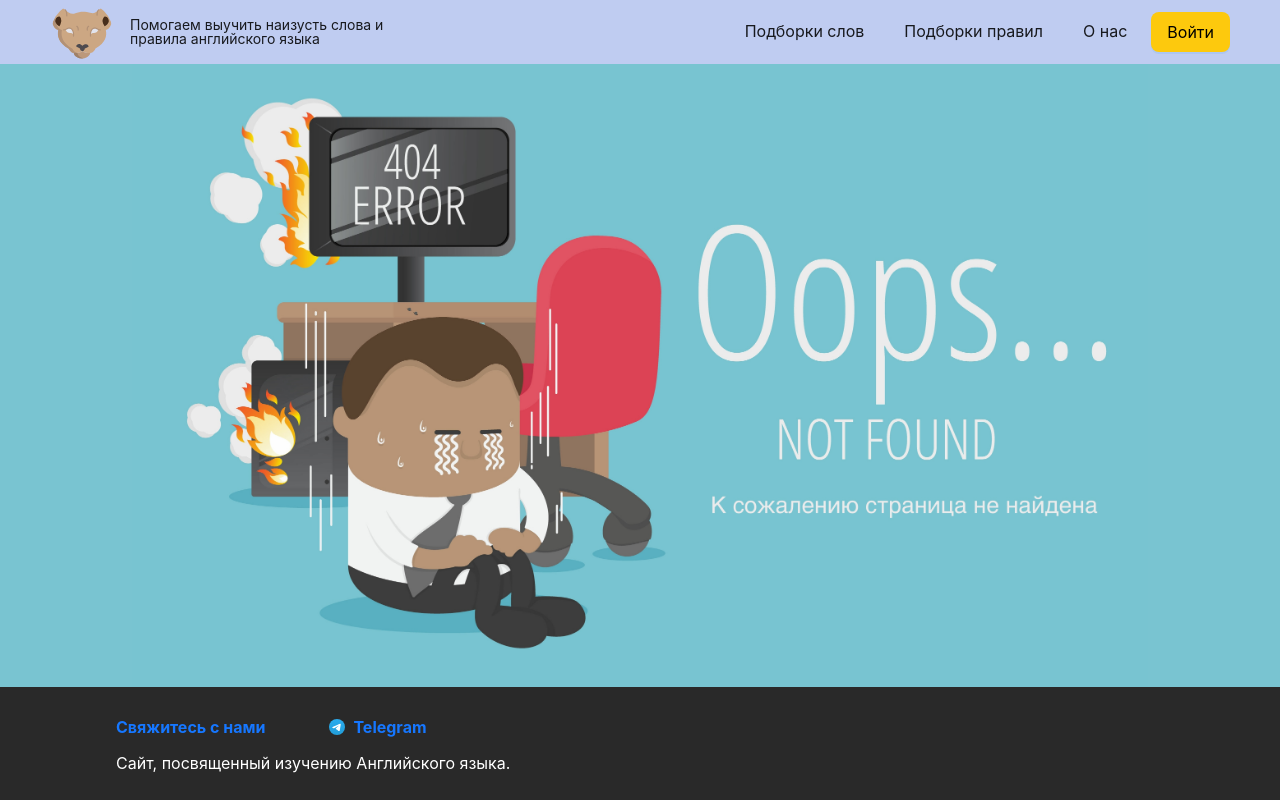
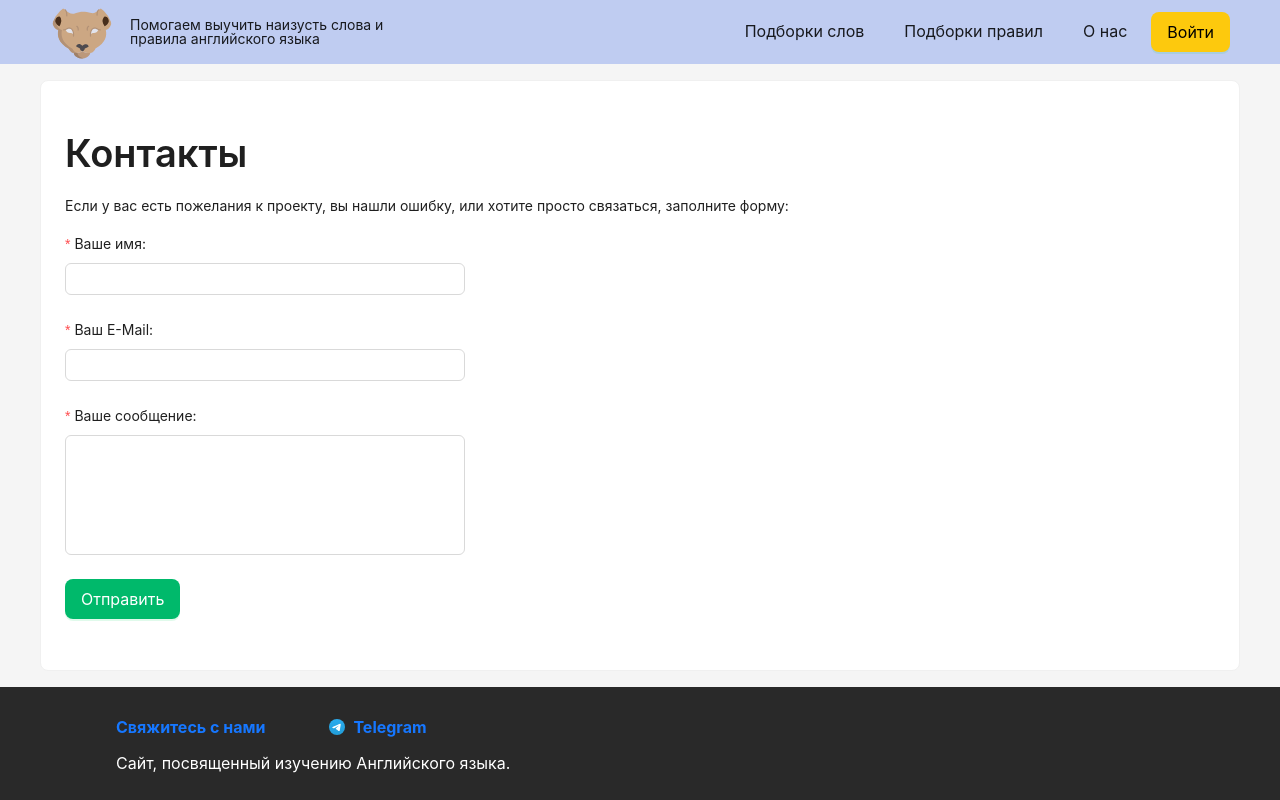
Before and after one commit to avidin91/engleo, a React app: page /contact-us in a window 1280 px wide. Built offline with nearby package versions, Linux system fonts and the light colour scheme.

Commit message:
added new pages and functional

```diff
--- a/src/app/index.tsx
+++ b/src/app/index.tsx
@@ -1,5 +1,4 @@
 import React from 'react';
-import { Helmet } from 'react-helmet';
 import { ConfigProvider } from 'antd';
 import Main from '../pages/main';
 import './styles.css';
@@ -7,9 +6,6 @@ import './styles.css';
 const App = () => {
 	return (
 		<>
-			{/*<Helmet>*/}
-			{/*	<title>My Title1</title>*/}
-			{/*</Helmet>*/}
 			<ConfigProvider
 				theme={{
 					components: {
--- a/src/index.tsx
+++ b/src/index.tsx
@@ -6,6 +6,7 @@ import NotFound from './pages/not-found';
 import WordCompilations from './pages/wordCompilations';
 import Info from './pages/info';
 import About from './pages/about';
+import ContactUs from './pages/contact-us';
 
 const router = createBrowserRouter([
 	{
@@ -25,6 +26,10 @@ const router = createBrowserRouter([
 				path: 'about',
 				element: <About />,
 			},
+			{
+				path: 'contact-us',
+				element: <ContactUs />,
+			},
 		],
 	},
 ]);
--- /dev/null
+++ b/src/pages/contact-us/index.tsx
@@ -0,0 +1,84 @@
+import React from 'react';
+import { Button, Card, Flex, Form, FormProps, Input, Typography } from 'antd';
+import { minHeight } from '../../shared/constants/constants';
+import TextArea from 'antd/es/input/TextArea';
+
+const { Title, Text } = Typography;
+
+type FieldType = {
+	username: string;
+	email: string;
+	message: string;
+};
+
+const onFinish: FormProps<FieldType>['onFinish'] = (values) => {
+	console.log('Success:', values);
+};
+
+const onFinishFailed: FormProps<FieldType>['onFinishFailed'] = (errorInfo) => {
+	console.log('Failed:', errorInfo);
+};
+
+const ContactUs = () => {
+	return (
+		<Flex
+			vertical
+			style={{
+				width: 1200,
+				margin: '0 auto',
+				padding: '16px 0',
+				minHeight,
+			}}
+		>
+			<Card style={{ minHeight: `calc(${minHeight} - 32px)` }}>
+				<Title>Контакты</Title>
+				<Flex vertical gap={16}>
+					<Text>
+						Если у вас есть пожелания к проекту, вы нашли ошибку, или хотите просто
+						связаться, заполните форму:
+					</Text>
+					<Form
+						layout="vertical"
+						onFinish={onFinish}
+						onFinishFailed={onFinishFailed}
+						style={{ maxWidth: 600 }}
+						wrapperCol={{ span: 16 }}
+					>
+						<Form.Item<FieldType>
+							label="Ваше имя:"
+							name="username"
+							rules={[{ required: true, message: 'Пожалуйста введите ваше имя!' }]}
+						>
+							<Input />
+						</Form.Item>
+						<Form.Item<FieldType>
+							label="Ваш E-Mail:"
+							name="email"
+							rules={[
+								{
+									required: true,
+									message: 'Пожалуйста введите ваш email!',
+									type: 'email',
+								},
+							]}
+						>
+							<Input />
+						</Form.Item>
+						<Form.Item<FieldType>
+							label="Ваше сообщение:"
+							name="message"
+							rules={[{ required: true, message: 'Пожалуйста введите сообщение!' }]}
+						>
+							<TextArea autoSize={{ minRows: 5 }} />
+						</Form.Item>
+						<Button htmlType="submit" type="primary" size="large">
+							Отправить
+						</Button>
+					</Form>
+				</Flex>
+			</Card>
+		</Flex>
+	);
+};
+
+export default ContactUs;
--- a/src/pages/main/index.tsx
+++ b/src/pages/main/index.tsx
@@ -13,7 +13,7 @@ const Main = () => {
 		<>
 			<Layout>
 				<HeaderComponent />
-				<Layout style={{ paddingBottom: 16 }}>
+				<Layout>
 					<Content style={{ minHeight }}>
 						<Outlet />
 					</Content>
--- a/src/widgets/footer-component/index.tsx
+++ b/src/widgets/footer-component/index.tsx
@@ -3,6 +3,7 @@ import { Button, ConfigProvider, Flex, Image, Layout, Typography } from 'antd';
 import './styles.css';
 import Icon from '@ant-design/icons';
 import TelegramLogoSvg from '../../shared/svg/TelegramLogoSvg';
+import { Link } from 'react-router-dom';
 
 const { Footer } = Layout;
 const { Text } = Typography;
@@ -27,9 +28,11 @@ const FooterComponent = () => {
 			<Footer>
 				<Flex vertical align="start" gap={8}>
 					<Flex gap={32}>
-						<Button type="link" className="footer-component-button">
-							Свяжитесь с нами
-						</Button>
+						<Link to={'contact-us'}>
+							<Button type="link" className="footer-component-button">
+								Свяжитесь с нами
+							</Button>
+						</Link>
 						<Button
 							type="link"
 							className="footer-component-button"
```
